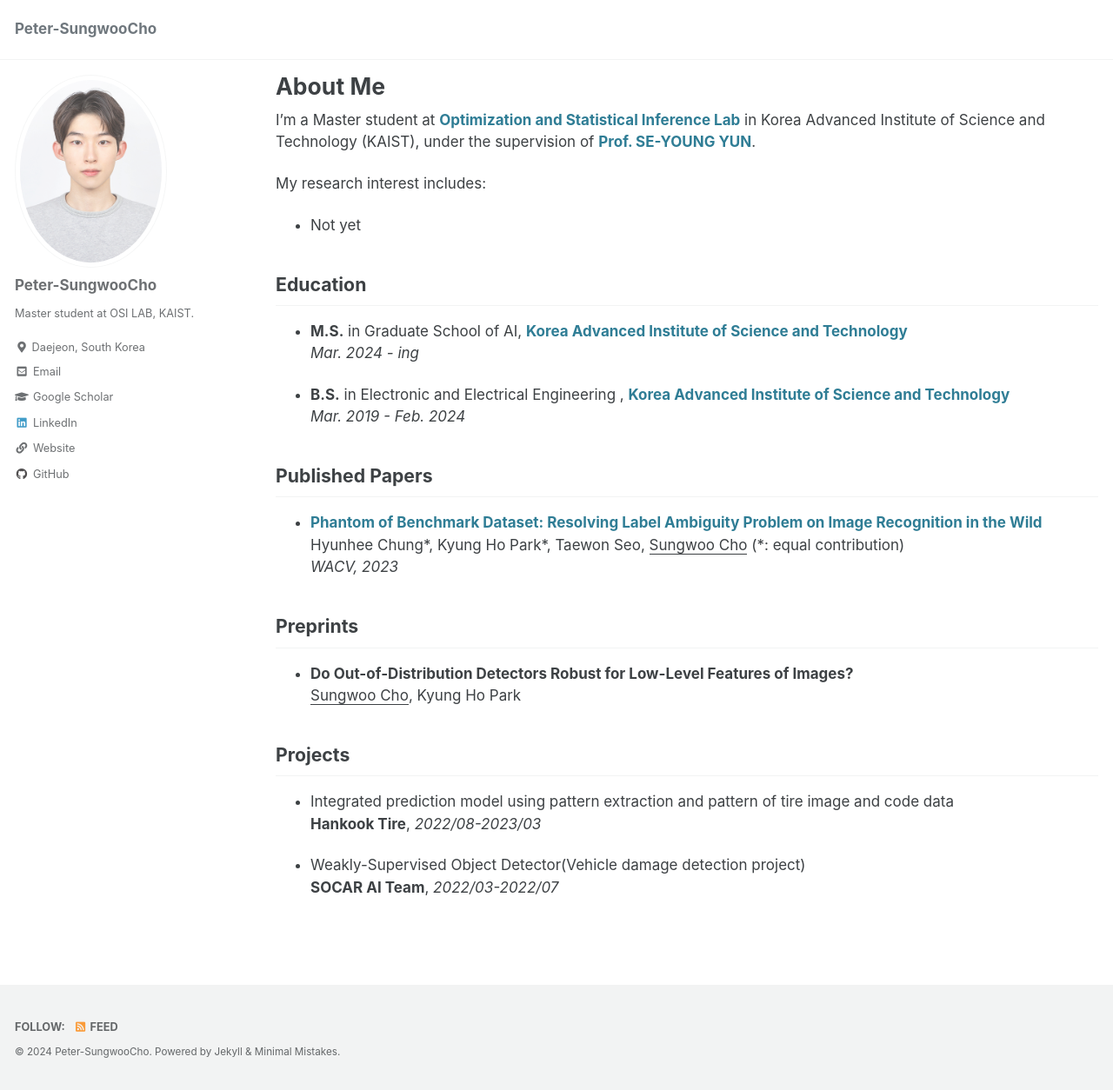
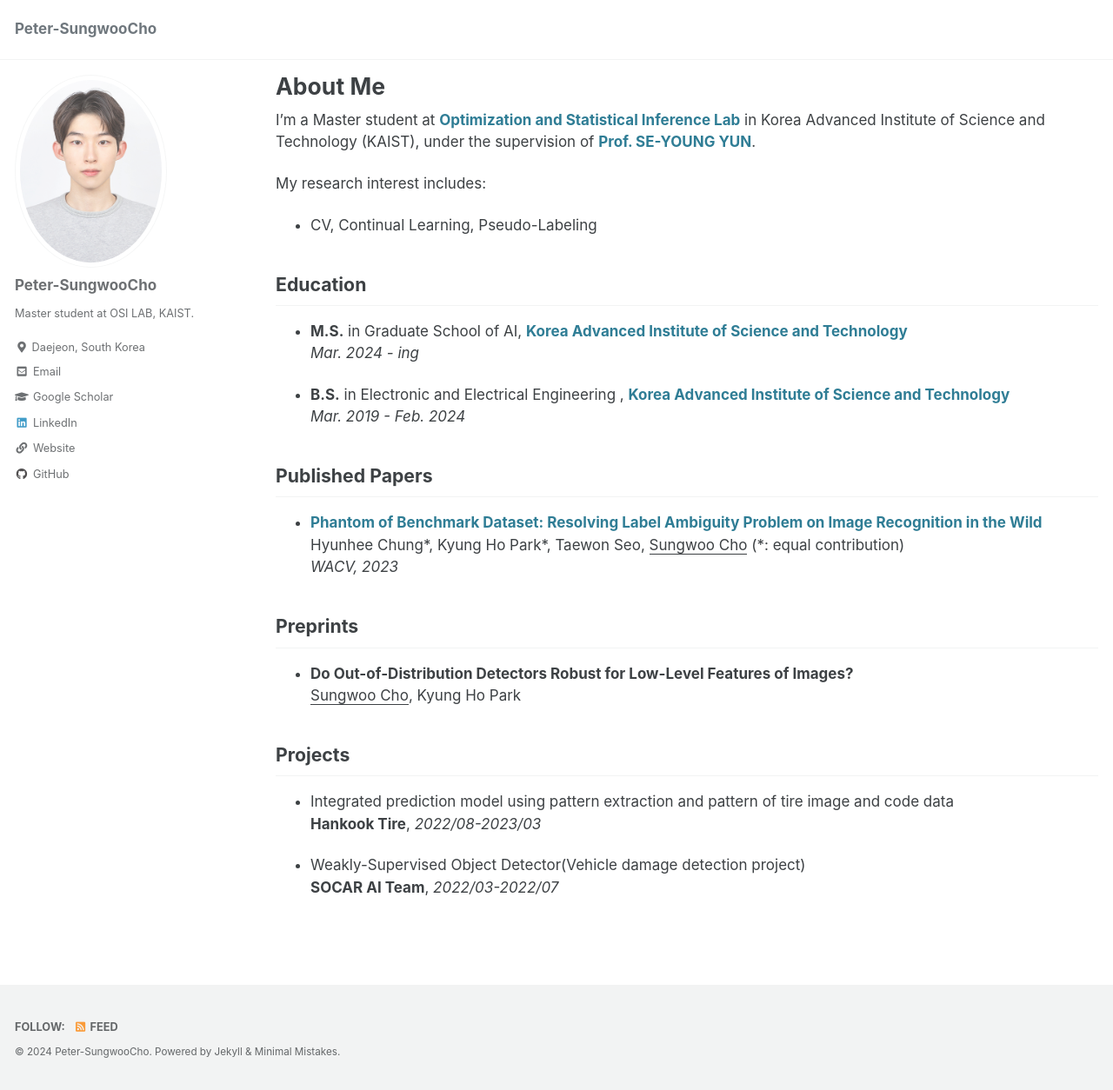
Before and after one commit to Peter-SungwooCho/Peter-SungwooCho.github.io, a Jekyll site: the page built from _pages/about.md, in a window 1280 px wide and 1254 px high. Shown: the whole window at 87% size. Built offline with Jekyll 4.4.1, drawn with Linux system fonts in a browser that asks for light colours; cached includes are drawn as plain includes.

Commit message:
homepage update

```diff
--- a/_pages/about.md
+++ b/_pages/about.md
@@ -12,7 +12,7 @@ redirect_from:
 I'm a Master student at <a href="https://osi.kaist.ac.kr">**Optimization and Statistical Inference Lab**</a> in Korea Advanced Institute of Science and Technology (KAIST), under the supervision of <a href="https://fbsqkd.github.io">**Prof. SE-YOUNG YUN**</a>.
 
 My research interest includes:
-- Not yet
+- CV, Continual Learning, Pseudo-Labeling
 
 
 ## Education
```
